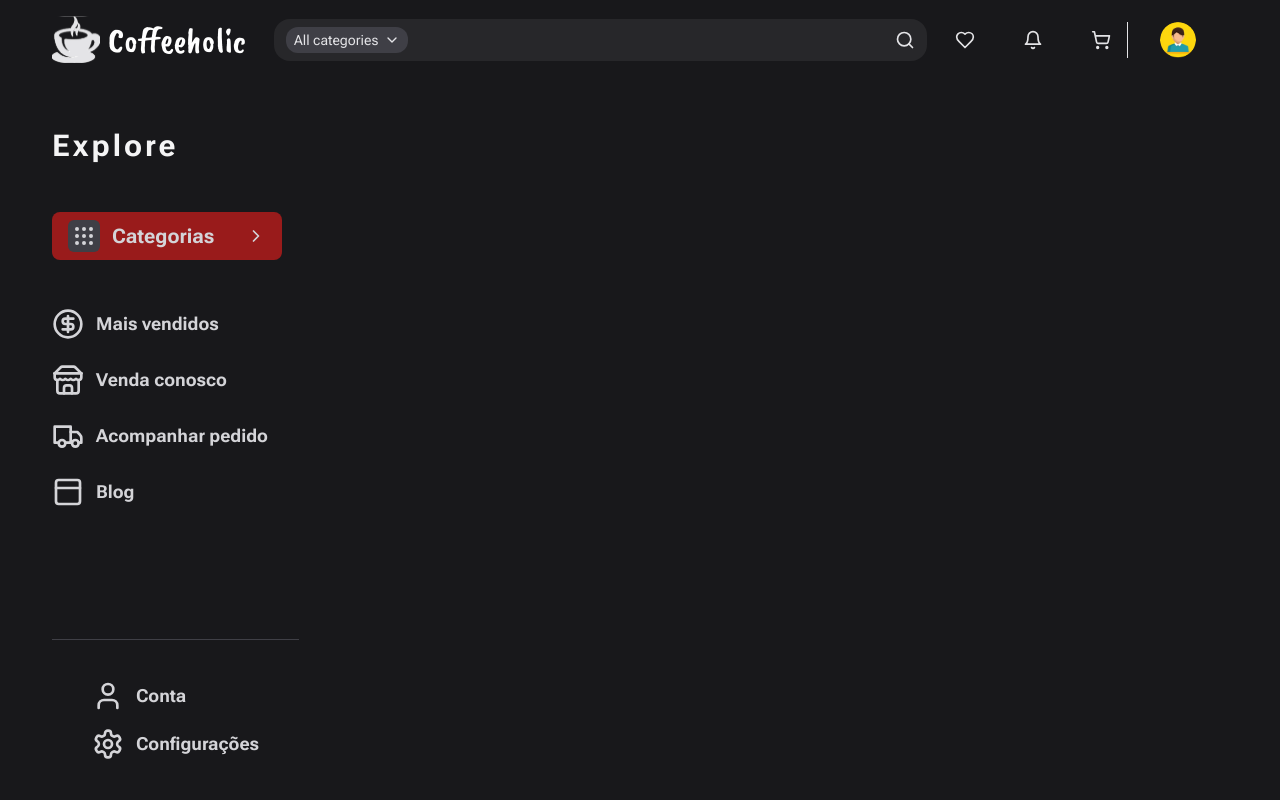
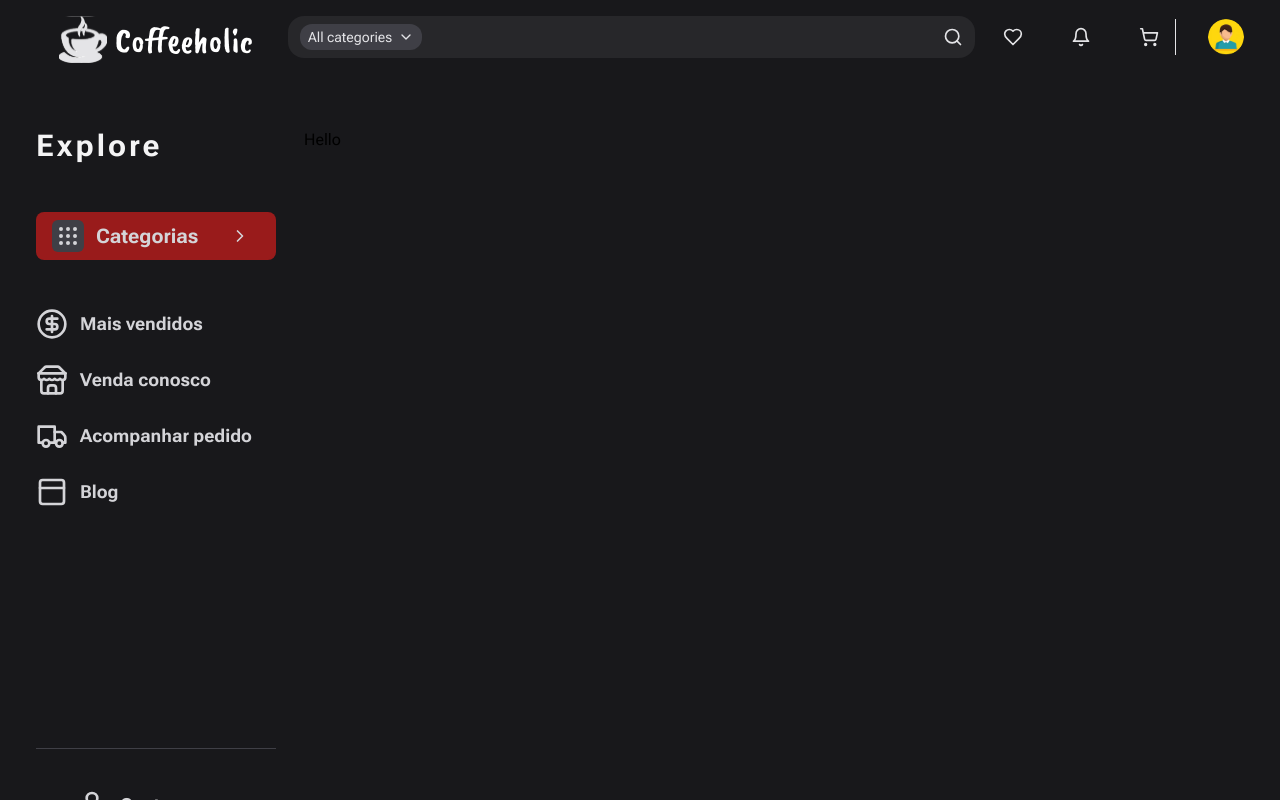
Before and after one commit to wwilliamsantana/coffeeholic, a Next.js app: page / in a window 1280 px wide. Built offline with nearby package versions, Linux system fonts and the light colour scheme.

Commit message:
refactor: display refactoring

```diff
--- a/src/app/components/Header.tsx
+++ b/src/app/components/Header.tsx
@@ -1,4 +1,3 @@
-import logo from '../../../public/logo.svg'
 import avatar from '../../../public/avatar1.png'
 import Image from 'next/image'
 import { ChevronDown, Search, Heart, ShoppingCart, Bell } from 'lucide-react'
@@ -6,12 +5,7 @@ import Link from 'next/link'
 
 export function Header() {
   return (
-    <header className=" mx-9 w-11/12 flex items-center justify-between gap-4 ">
-      <div className="flex items-center justify-center gap-2 ">
-        <Image src={logo} alt="" className="w-12 h-12" />
-        <h1 className="font-caveatFont text-4xl text-white">Coffeeholic</h1>
-      </div>
-
+    <header className="fixed left-60 top-4 px-9 flex items-center justify-between gap-4 right-0">
       <div className="flex items-center justify-between bg-zinc-800 rounded-2xl px-3 py-2 gap-2 flex-1 mx-3">
         <div className="bg-zinc-700 rounded-xl px-2 py-[3px] text-zinc-200 flex gap-[6px] items-center">
           <p className="text-sm">All categories</p>
--- /dev/null
+++ b/src/app/components/Logo.tsx
@@ -0,0 +1,11 @@
+import Image from 'next/image'
+import logo from '../../../public/logo.svg'
+
+export function Logo() {
+  return (
+    <div className="flex items-center justify-center gap-2 ">
+      <Image src={logo} alt="" className="w-12 h-12" />
+      <h1 className="font-caveatFont text-4xl text-white">Coffeeholic</h1>
+    </div>
+  )
+}
--- a/src/app/components/Sidebar.tsx
+++ b/src/app/components/Sidebar.tsx
@@ -9,12 +9,15 @@ import {
   User,
 } from 'lucide-react'
 import Link from 'next/link'
+import { Logo } from './Logo'
 
 export function Sidebar() {
   return (
-    <aside className="h-full max-w-64 mx-9 ">
-      <main>
-        <h1 className="font-bold text-3xl tracking-widest mt-16 text-zinc-100">
+    <aside className="w-60 mx-9 fixed top-4 left-0 ">
+      <div>
+        <Logo />
+
+        <h1 className="font-bold text-3xl tracking-widest  text-zinc-100 mt-16">
           Explore
         </h1>
 
@@ -44,14 +47,14 @@ export function Sidebar() {
             <span className="font-bold text-lg ">Blog</span>
           </Link>
         </div>
-      </main>
+      </div>
 
-      <footer className="flex flex-col gap-4 text-zinc-300 p-10 border-t border-zinc-700 absolute bottom-0">
+      <footer className=" text-zinc-300 border-t border-zinc-700 inline-block mt-60 w-full p-10">
         <Link href={'/'} className="flex items-center gap-3 ">
           <User size={32} />
           <span className="font-bold text-lg ">Conta</span>
         </Link>
-        <Link href={'/'} className="flex items-center gap-3 ">
+        <Link href={'/'} className="flex items-center gap-3 mt-4">
           <Settings size={32} />
           <span className="font-bold text-lg ">Configurações</span>
         </Link>
--- a/src/app/layout.tsx
+++ b/src/app/layout.tsx
@@ -4,6 +4,8 @@ import {
   Roboto_Flex as RobotoFlex,
   Caveat_Brush as caveatBrush,
 } from 'next/font/google'
+import { Header } from './components/Header'
+import { Sidebar } from './components/Sidebar'
 
 const roboto = RobotoFlex({
   subsets: ['latin'],
@@ -26,7 +28,12 @@ export default function RootLayout({ children }: { children: ReactNode }) {
       <body
         className={`${roboto.variable} ${caveat.variable} bg-zinc-900 font-sans`}
       >
-        {children}
+        <Sidebar />
+
+        <div className="ml-72 relative h-screen">
+          <Header />
+          <div className="py-32 px-4 max-w-4xl ">{children}</div>
+        </div>
       </body>
     </html>
   )
--- a/src/app/page.tsx
+++ b/src/app/page.tsx
@@ -1,13 +1,5 @@
-import { Header } from './components/Header'
-import { Sidebar } from './components/Sidebar'
-
 // Responsive  breaking in 982px
 
 export default function Home() {
-  return (
-    <main className="grid place-items-start m-4 ">
-      <Header />
-      <Sidebar />
-    </main>
-  )
+  return <h1>Hello</h1>
 }
```
